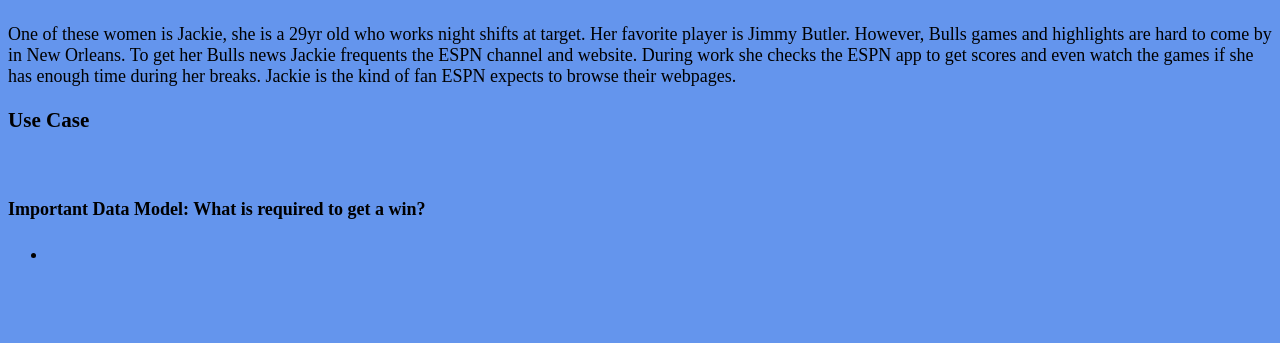
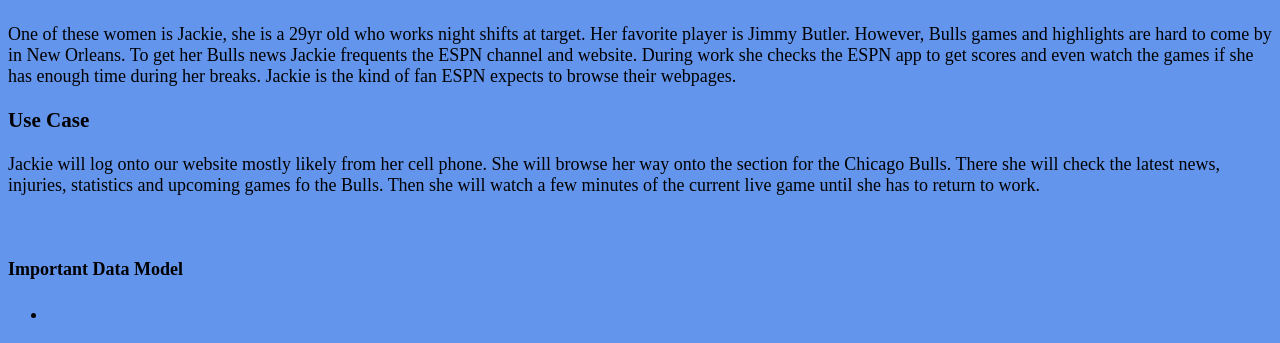
Before and after one commit to DenzylFontaine/espn, a PHP site: page / in a window 1280 px wide. Shown: the part 597-940 px from the top of the page. Before the commit the page ends 855 px from the top, so only its background shows below. Run offline with PHP 8.4, Linux system fonts and the light colour scheme.

Commit message:
updated use case

```diff
--- a/index.php
+++ b/index.php
@@ -15,10 +15,11 @@
 			<p>One of these women is Jackie, she is a 29yr old who works night shifts at target. Her favorite player is 			Jimmy Butler. However, Bulls games and highlights are hard to come by in New Orleans. To get her Bulls news 			Jackie frequents the ESPN channel and website. During work she checks the ESPN app to get scores and even 			watch the games if she has enough time during her breaks. Jackie is the kind of fan ESPN expects to browse 			their webpages.
 			</p>
 				<h3>Use Case</h3>
-				<p></p>
+				<p>Jackie will log onto our website mostly likely from her cell phone. She will browse her way onto the 				section for the Chicago Bulls. There she will check the latest news, injuries, statistics and upcoming 				games fo the Bulls. Then she will watch a few minutes of the current live game until she has to return to 				work.
+				</p>
 				<br/>
 				<h4>
-					<strong>Important Data Model: What is required to get a win?</strong>
+					<strong>Important Data Model</strong>
 				</h4>
 				<ul>
 					<li></li>
```
